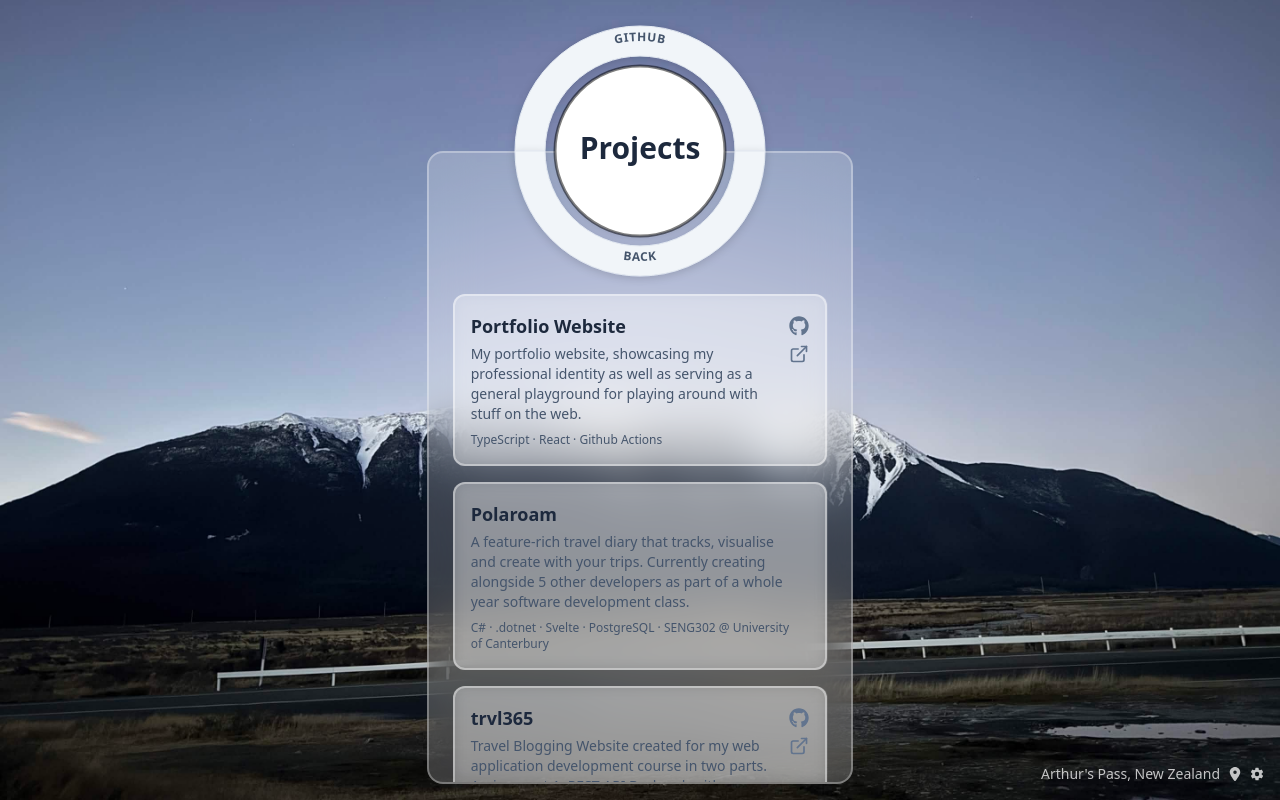
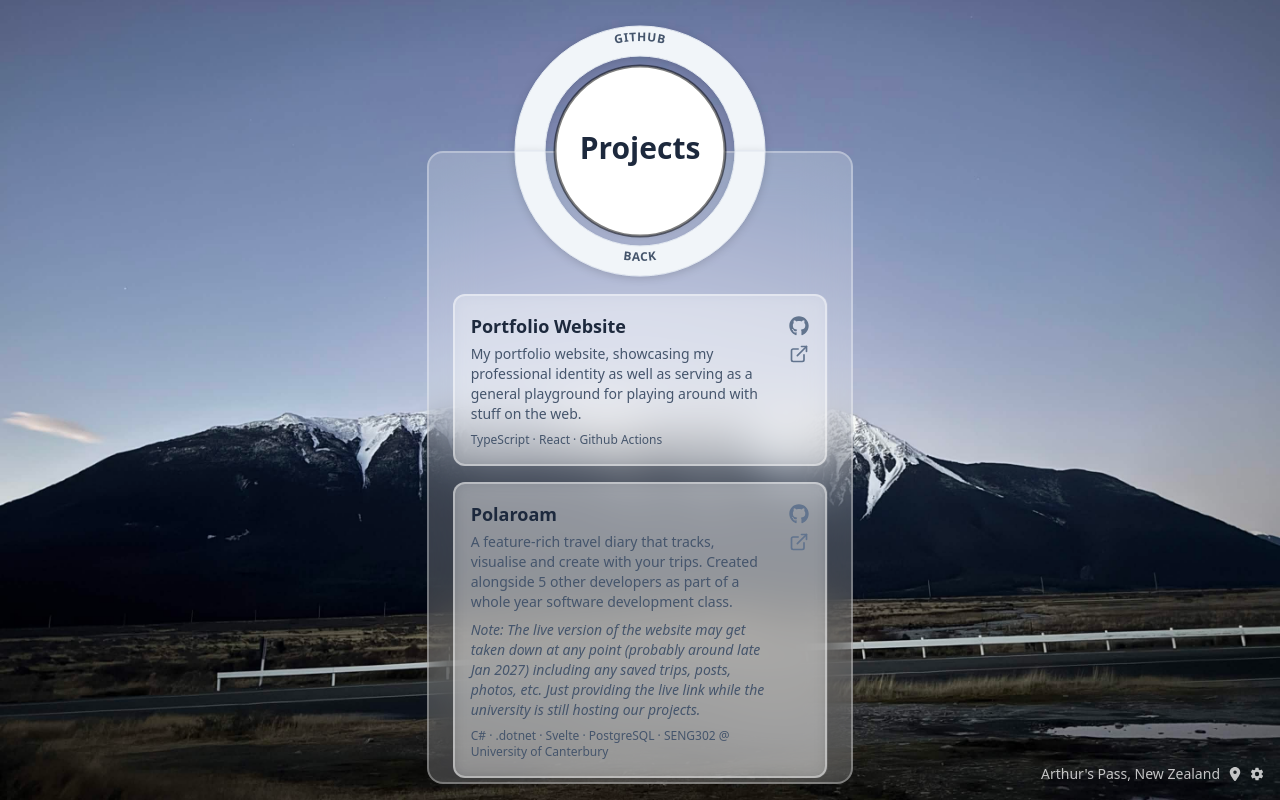
Before and after one commit to nistorv/nistorv.github.io, a React (Vite) app: page /#/projects in a window 1280 px wide. Built offline with nearby package versions, Linux system fonts and the light colour scheme.

Commit message:
content: updated polaroam project

```diff
--- a/content/projects/polaroam.json
+++ b/content/projects/polaroam.json
@@ -1,6 +1,6 @@
 {
   "title": "Polaroam",
-  "description": "A feature-rich travel diary that tracks, visualise and create with your trips. Currently creating alongside 5 other developers as part of a whole year software development class.",
+  "description": "A feature-rich travel diary that tracks, visualise and create with your trips. Created alongside 5 other developers as part of a whole year software development class.\n\n*Note: The live version of the website may get taken down at any point (probably around late Jan 2027) including any saved trips, posts, photos, etc. Just providing the live link while the university is still hosting our projects.*",
   "technologies": [
     "C#",
     ".dotnet",
@@ -8,8 +8,8 @@
     "PostgreSQL"
   ],
   "links": {
-    "github": false,
-    "live": false
+    "github": "https://github.com/2026-SENG302-team700/Polaroam",
+    "live": "https://csse-seng302-team700.canterbury.ac.nz/prod/"
   },
   "projectPurpose": "SENG302 @ University of Canterbury",
   "priority": 10
--- a/src/components/ProjectCard.tsx
+++ b/src/components/ProjectCard.tsx
@@ -27,7 +27,7 @@ export function ProjectCard(props: ProjectCardProps) {
     <div className="bg-white/30 border-2 border-white/40 rounded-xl p-4 backdrop-blur-sm flex gap-4">
       <div className="flex-1">
         <h3 className="text-slate-800 font-semibold text-lg">{props.project.title}</h3>
-        <div className="text-slate-600 text-sm mt-1 [&_a]:underline [&_a]:text-slate-700 [&_a:hover]:text-indigo-800">
+        <div className="text-slate-600 text-sm mt-1 [&_p+p]:mt-2 [&_a]:underline [&_a]:text-slate-700 [&_a:hover]:text-indigo-800">
           <Markdown>{props.project.description}</Markdown>
         </div>
         <p className="text-slate-600 text-xs mt-2">{techLine}</p>
```
